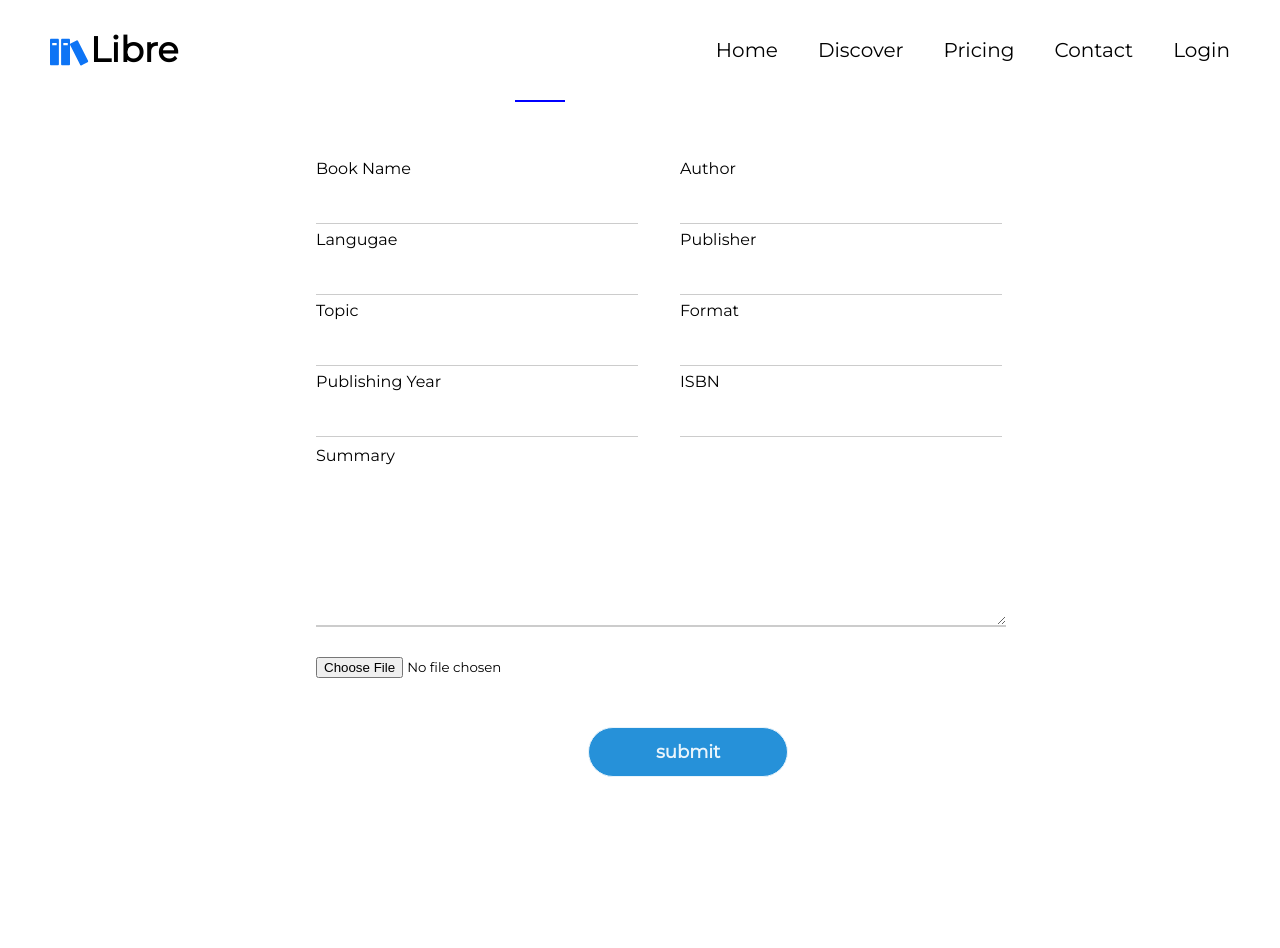
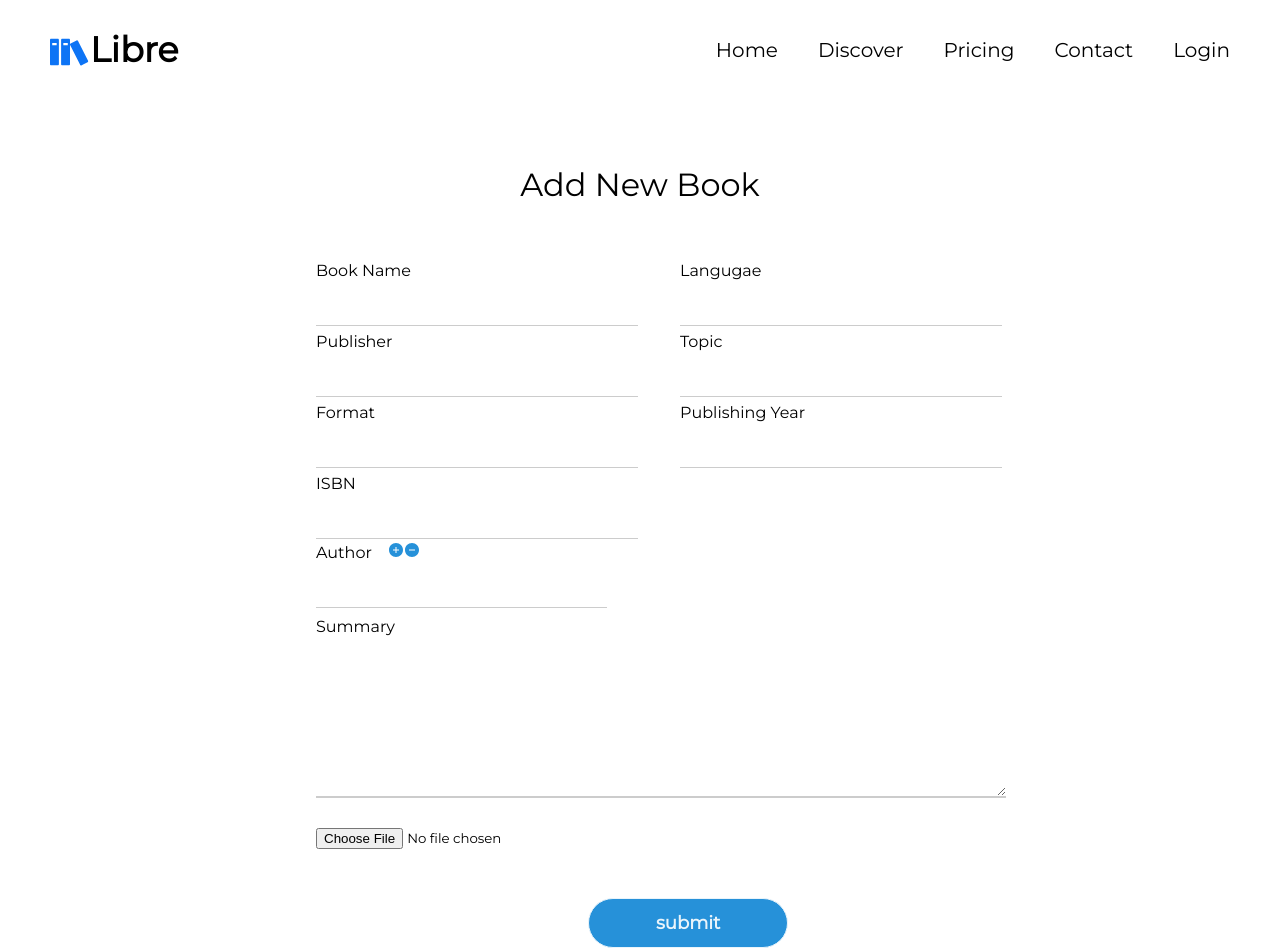
Before and after one commit to Team-Ente/Libre, a React (Create React App) app in the folder client/: page /bookupload in a window 1280 px wide. Before the commit the page ends 815 px from the top, so only its background shows below. Built offline with nearby package versions, Linux system fonts and the light colour scheme.

Commit message:
multiple authors

```diff
--- a/client/src/pages/BookUpload/BookUpload.css
+++ b/client/src/pages/BookUpload/BookUpload.css
@@ -4,22 +4,25 @@
     display: flex;
     height: 100vh;
     justify-content: center;
-    align-items: center;
+    /* align-items: center; */
 }
 .container-main {
     background-color: #fff;
     max-width: 1080px;
     width: 100%;
 }
+.authorbtn {
+    color: #2691d9;
+}
 .titleadd {
     font-size: 32px;
-    margin: 10px 0px;
+    margin: 150px 0px 0px 0px;
     position: relative;
     text-align: center;
 }
 .titleadd::before {
     content: '';
-    position: absolute;
+    position: relative;
     left: calc(50% - 125px);
     bottom: 0;
     height: 3px;
--- a/client/src/pages/BookUpload/BookUpload.jsx
+++ b/client/src/pages/BookUpload/BookUpload.jsx
@@ -2,7 +2,28 @@ import React from 'react'
 import './BookUpload.css'
 import * as AiIcons from 'react-icons/ai'
 import TopBar from '../../Components/TopBar/TopBar'
+import Author from './author'
+import { useState } from 'react'
 function BookUpload() {
+  const [counter, setCounter] = useState(1);
+
+  //increase counter
+  const increase = () => {
+    if(counter<20)
+    setCounter(counter => counter + 1);
+    console.log(counter);
+  };
+  //decrease counter
+  const decrease = () => {
+    if(counter>1)
+    setCounter(counter => counter - 1);
+    console.log(counter);
+  };
+
+  const authors = [];
+  for (let i = 1; i <= counter; i++) {
+    authors.push(<Author id={i} key={i} />);
+  }
   return (
     <div>
     <TopBar />
@@ -15,12 +36,6 @@ function BookUpload() {
               <label className="Labeldetails" >Book Name</label>
               <span></span>
               <input type="text" name='Bookname' required />
-            </div>
-
-            <div className="input_box">
-              <label className="Labeldetails" >Author</label>
-              <span></span>
-              <input type="text" name='Author' required />
             </div>
 
             <div className="input_box">
@@ -61,6 +76,18 @@ function BookUpload() {
               <span></span>
               <input type="text" name='ISBN' required />
             </div>
+            <div className="input_box">
+              <label className="Labeldetails" ></label>
+              <span></span>
+              <input type="text" name='ISBN' hidden />
+            </div>
+            <div className='input-box'>
+              <label className="LabeldetailsA" >Author</label>
+              <span></span>
+              <AiIcons.AiFillPlusCircle onClick={increase} className="authorbtn" />
+              <AiIcons.AiFillMinusCircle onClick={decrease} className="authorbtn" />
+              {authors}
+            </div>
 
             <div className="input_boxz">
               <label className="Labeldetails" >Summary</label>
--- /dev/null
+++ b/client/src/pages/BookUpload/author.css
@@ -0,0 +1,28 @@
+.inpt {
+    width: calc(100%/2 - 40px);
+    position: relative;
+    margin: 3px 0;
+}
+.inpt {
+    width: 139%;
+    height: 35px;
+    margin-top: 10px;
+    /* border-radius: 5px; */
+    /* border: 1px solid #ccc; */
+    padding-left: 10px;
+    font-size: 16px;
+    border: none;
+    border-bottom: 1px solid #ccc;
+    /* border-bottom-width: 2px; */
+    transition: all 0.3s ease;
+}
+.inpt span::before{
+    content: '';
+    position: absolute;
+    top: 64px;
+    left: 0;
+    width: 0%;
+    height: 2px;
+    background: #2691d9;
+    transition: .5s;
+}
--- /dev/null
+++ b/client/src/pages/BookUpload/author.jsx
@@ -0,0 +1,12 @@
+import React from 'react'
+import './author.css'
+
+function Author() {
+  return (
+    <div>
+      <input className='inpt' type="text" name='Author' required />
+    </div>
+  )
+}
+
+export default Author
```
